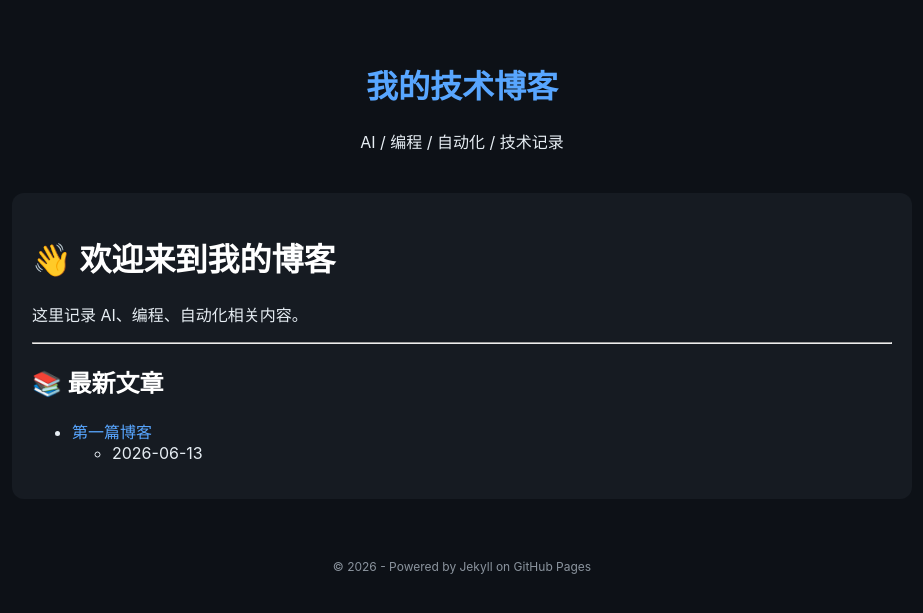
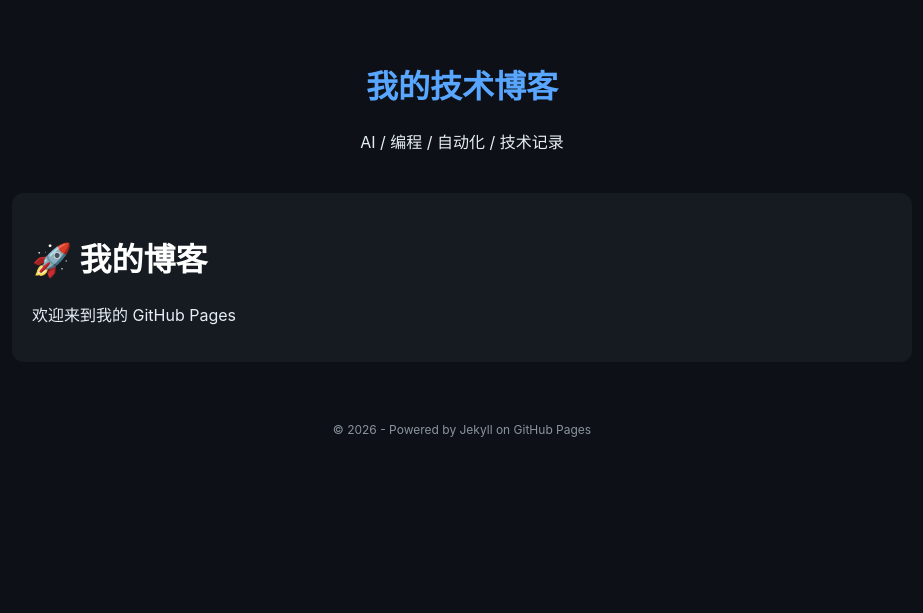
Before and after one commit to wazhl016/shitou.github.io, a Jekyll site: the page built from index.md, in a window 1280 px wide. Shown: the top 613 px of the page, without its empty margins (178-1101 px from the left). Built offline with Jekyll 4.4.1, drawn with Linux system fonts in a browser that asks for light colours.

Commit message:
Update index.md

```diff
--- a/index.md
+++ b/index.md
@@ -3,15 +3,6 @@ layout: default
 title: 首页
 ---
 
-# 👋 欢迎来到我的博客
+# 🚀 我的博客
 
-这里记录 AI、编程、自动化相关内容。
-
----
-
-## 📚 最新文章
-
-{% for post in site.posts %}
-- [{{ post.title }}]({{ post.url }})
-  - {{ post.date | date: "%Y-%m-%d" }}
-{% endfor %}
+欢迎来到我的 GitHub Pages
```
